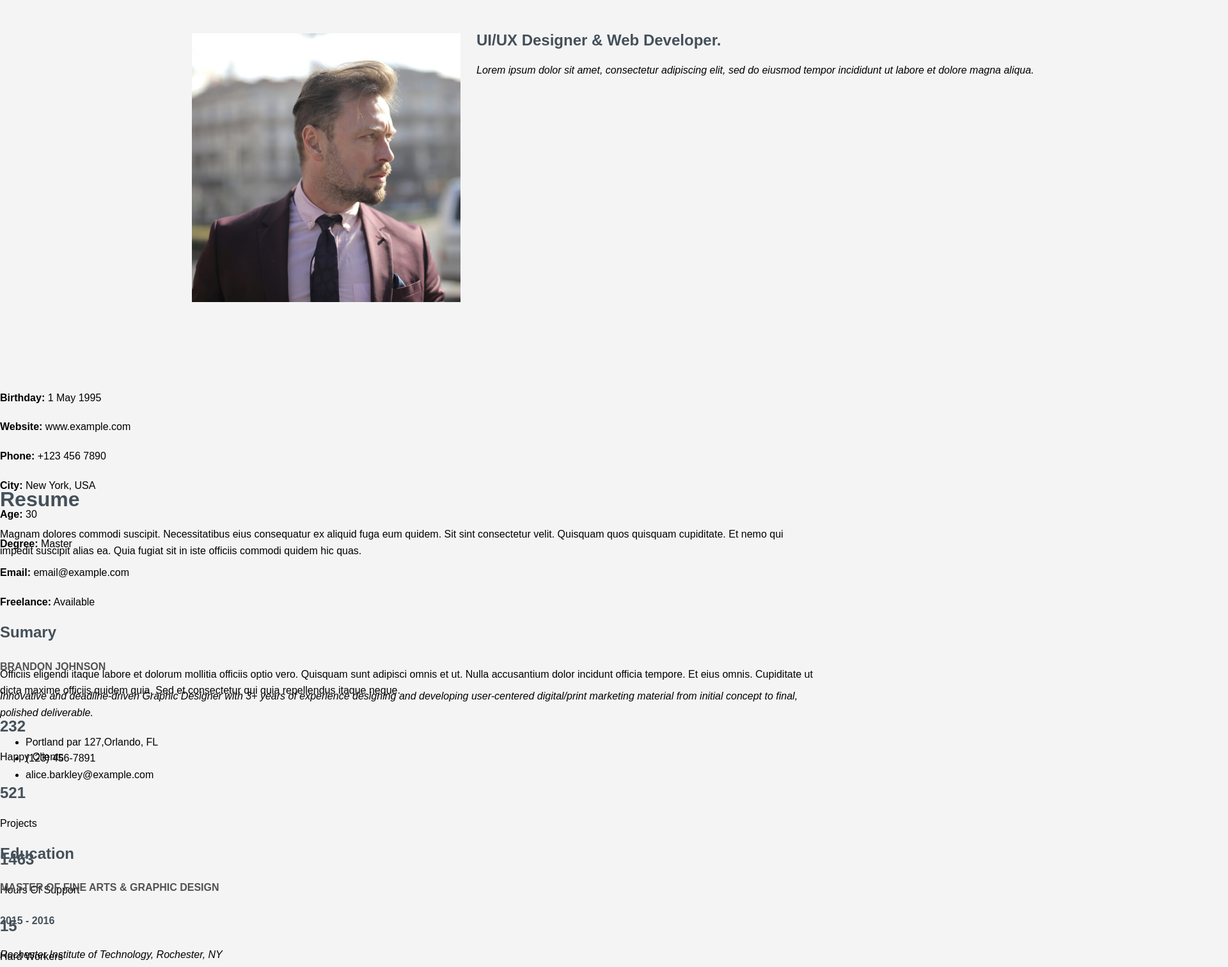
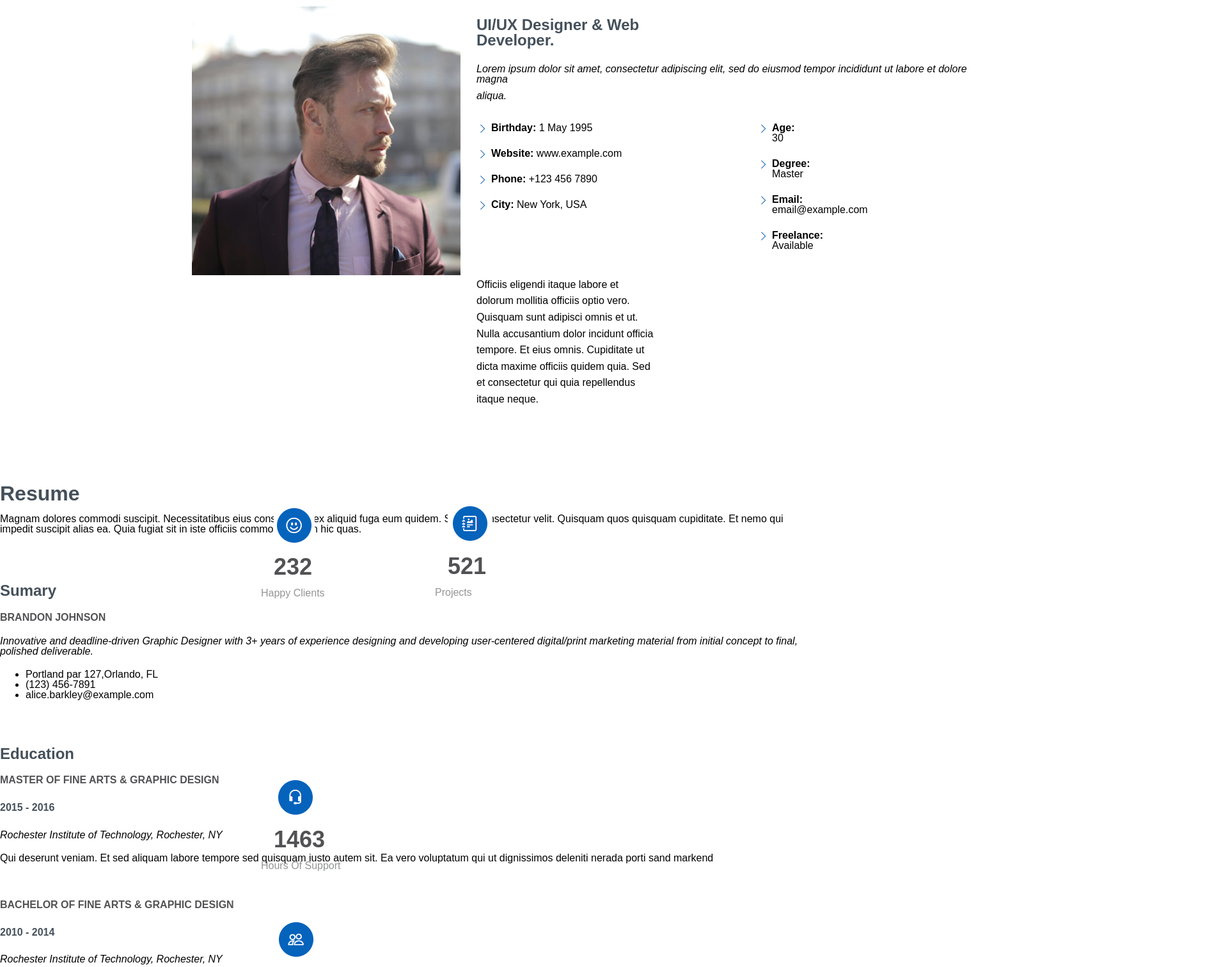
Before and after one commit to TOPGeek999/TOPGeek999.github.io, a plain HTML site: page puslapis/index.html in a window 1280 px wide. Shown: the part 1138-2649 px from the top of the page at 64% size, 1920 px wide, since content can reach past the window. Drawn offline with nearby package versions, Linux system fonts and the light colour scheme.

Commit message:
Add files via upload

```diff
--- a/puslapis/index.html
+++ b/puslapis/index.html
@@ -16,7 +16,7 @@
         <img src="images/7444712.png" width="18" height="18" bottom:20px class="center">
     </button>
 
-    <div style="height: 900px; width: 1000; background:linear-gradient(0deg, rgba(255, 255, 255, 0.7), rgba(255, 255, 255, 0.7)), url('images/hero-bg.jpg'); background-position: 1000px 1000px;">
+    <div style="height: 900px; width: 1000; background:linear-gradient(0deg, rgba(255, 255, 255, 0.7), rgba(255, 255, 255, 0.7)), url('images/hero-bg.jpg'); background-position: 0px 0px;">
         <h1>Brandon Johnson</h1>
             <p style="font-size: 28px; padding-left: 470px; top: -10px; margin-top: 0px; padding-top: 0px;">I'm Developer</p>
     </div>
@@ -24,39 +24,75 @@
     <div style="height: 900px;">
         <h2 style="text-align: center;">About</h2>
         <center><img src="images/line.png" alt="Line" style="top: -10px;"></center>
-            <p style="text-align: center; position:static; top: -30px">Magnam dolores commodi suscipit. Necessitatibus eius consequatur ex aliquid fuga eum quidem. Sit sint consectetur velit. Quisquam quos quisquam cupiditate.
+            <p style="text-align: center; top: -10px; position:relative; padding-top: 0px">Magnam dolores commodi suscipit. Necessitatibus eius consequatur ex aliquid fuga eum quidem. Sit sint consectetur velit. Quisquam quos quisquam cupiditate.
                 Et nemo qui impedit</p>
-            <p style="text-align: center; position: relative; top: -50px">suscipit alias ea. Quia fugiat sit in iste officiis commodi quidem hic quas.</p>
+            <p style="text-align: center; top: -20px; position:relative; padding-top: 0px">suscipit alias ea. Quia fugiat sit in iste officiis commodi quidem hic quas.</p>
 
-        <img src="images/profile-img.jpg" alt="Profile" style="height: 420px; position: relative; left: 300px; top: -10px">
+        <img src="images/profile-img.jpg" alt="Profile" style="height: 420px; width: 420; position: relative; left: 300px;">
 
-        <h3 style="position: relative; left: 745px; top: -470px">UI/UX Designer & Web Developer.</h3>
-            <i style="position: relative; left: 745px; top: -470px">Lorem ipsum dolor sit amet, consectetur adipiscing elit, sed do eiusmod tempor incididunt ut labore et dolore magna</i>
-            <i style="position: relative; left: 745px; top: -470px">aliqua.</i>
+        <h3 style="left: 745px; top: -430px; position:relative; margin-right:1000px">UI/UX Designer & Web Developer.</h3>
+            <i style="left: 745px; top: -420px; position:relative; margin-right:1000px">Lorem ipsum dolor sit amet, consectetur adipiscing elit, sed do eiusmod tempor incididunt ut labore et dolore magna</i>
+            <i style=" left: 745px; top: -410px; position:relative; margin-right:1000px">aliqua.</i>
 
-            <p><b>Birthday:</b> 1 May 1995</p>
-            <p><b>Website:</b> www.example.com</p>
-            <p><b>Phone:</b> +123 456 7890</p>
-            <p><b>City:</b> New York, USA</p>
-            <p><b>Age:</b> 30</p>
-            <p><b>Degree:</b> Master</p>
-            <p><b>Email:</b> email@example.com</p>
-            <p><b>Freelance:</b> Available</p><br><br>
+            <div style="left:743px; top:-380px; position:relative; margin-right:1000px">
+                <img src="images/arrow.png" alt="Arrow">
+                <p style="margin-left:5px; padding-left:20px; margin-top: -25px;"><b>Birthday:</b> 1 May 1995</p>
+            </div>
+            <div style="left:743px; top:-380px; position:relative; margin-right:1000px">
+                <img src="images/arrow.png" alt="Arrow">
+                <p style="margin-left:5px; padding-left:20px; margin-top: -25px;"><b>Website:</b> www.example.com</p>
+            </div>
+            <div style="left:743px; top:-380px; position:relative; margin-right:1000px">
+                <img src="images/arrow.png" alt="Arrow">
+                <p style="margin-left:5px; padding-left:20px; margin-top: -25px;"><b>Phone:</b> +123 456 7890</p>
+            </div>
+            <div style="left:743px; top:-380px; position:relative; margin-right:1000px">
+                <img src="images/arrow.png" alt="Arrow">
+                <p style="margin-left:5px; padding-left:20px; margin-top: -25px;"><b>City:</b> New York, USA</p>
+            </div>
+            <div style="left:1182px; top:-540px; position:relative; margin-right:1500px">
+                <img src="images/arrow.png" alt="Arrow">
+                <p style="margin-left:5px; padding-left:20px; margin-top: -25px;"><b>Age:</b> 30</p>
+            </div>
+            <div style="left:1182px; top:-540px; position:relative; margin-right:1500px">
+                <img src="images/arrow.png" alt="Arrow">
+                <p style="margin-left:5px; padding-left:20px; margin-top: -25px;"><b>Degree:</b> Master</p>
+            </div>
+            <div style="left:1182px; top:-540px; position:relative; margin-right:1500px">
+                <img src="images/arrow.png" alt="Arrow">
+                <p style="margin-left:5px; padding-left:20px; margin-top: -25px;"><b>Email:</b> email@example.com</p>
+            </div>
+            <div style="left:1182px; top:-540px; position:relative; margin-right:1500px">
+                <img src="images/arrow.png" alt="Arrow">
+                <p style="margin-left:5px; padding-left:20px; margin-top: -25px;"><b>Freelance:</b> Available</p>
+            </div>
 
-            <p>Officiis eligendi itaque labore et dolorum mollitia officiis optio vero. Quisquam sunt adipisci omnis et ut. Nulla accusantium dolor incidunt officia tempore.
+            <p style="left: 745px; top: -520px; position:relative; margin-right:1000px; line-height: 1.6;">Officiis eligendi itaque labore et dolorum mollitia officiis optio vero. Quisquam sunt adipisci omnis et ut. Nulla accusantium dolor incidunt officia tempore.
                 Et eius omnis. Cupiditate ut dicta maxime officiis quidem quia. Sed et consectetur qui quia repellendus itaque neque.</p>
 
-            <h3>232</h3>
-            <p>Happy Clients</p>
+            <div style="left: 428px; top: -385px; position:relative; margin-right:1000px;">
+                <img src="images/smile.png" alt="Smile">
+                <h6 style="top:-70px; position:relative; margin-right:1000px;">232</h6>
+                <p1 style="margin-left:-20px; top:-55px; position:relative;">Happy Clients</p1>
+            </div>
 
-            <h3>521</h3>
-            <p>Projects</p>
+            <div style="left: 700px; top: -590px; position:relative; margin-right:1000px;">
+                <img src="images/task.png" alt="Smile">
+                <h6 style="top:-70px; position:relative; margin-right:1000px;">521</h6>
+                <p1 style="margin-left:-20px; top:-55px; position:relative;">Projects</p>
+            </div>
 
-            <h3>1463</h3>
-            <p>Hours Of Support</p>
+            <div style="left: 428px; top: -385px; position:relative; margin-right:1000px;">
+                <img src="images/headphones.png" alt="Smile">
+                <h6 style="top:-70px; position:relative; margin-right:1000px;">1463</h6>
+                <p1 style="margin-left:-20px; top:-55px; position:relative;">Hours Of Support</p>
+            </div>
 
-            <h3>15</h3>
-            <p>Hard Workers</p><br><br><br>
+            <div style="left: 428px; top: -385px; position:relative; margin-right:1000px;">
+                <img src="images/people.png" alt="Smile">
+                <h6 style="top:-70px; position:relative; margin-right:1000px;">15</h6>
+                <p1 style="margin-left:-20px; top:-55px; position:relative;">Hard Workers</p>
+            </div>
     </div>
 
     <h2>Resume</h2>
--- a/puslapis/styles.css
+++ b/puslapis/styles.css
@@ -1,13 +1,11 @@
 body {
-
-    margin:0 auto;
     font-family: 'Arial', sans-serif;
     font-size: 16px;
     font-weight: normal;
-    line-height: 1.6;
+    line-height: 1;
     margin: 0;
     padding: 0;
-    background-color: #f4f4f4;
+    background-color: #ffffff;
 }
 
 center {
@@ -53,7 +51,7 @@ h5 {
 
 h6 {
     font-size: 36px;
-    margin-bottom: 15px;
+    margin-bottom: 0px;
     color: #525255;
 }
 
@@ -65,12 +63,21 @@ p {
     margin-bottom: 20px;
 }
 
+p1 {
+    font-family: 'Arial', sans-serif;
+    font-size: 16px;
+    font-weight: normal;
+    color: #939594;
+    margin-bottom: 20px;
+}
+
 b {
     font-weight: bold;
 }
 
 i {
     font-weight: italic;
+    margin-bottom: 20px;
 }
 
 #myBtn {
```
Also changed, not shown: puslapis/images/arrow.png (added), puslapis/images/headphones.png (added), puslapis/images/people.png (added), puslapis/images/smile.png (added), puslapis/images/task.png (added).
